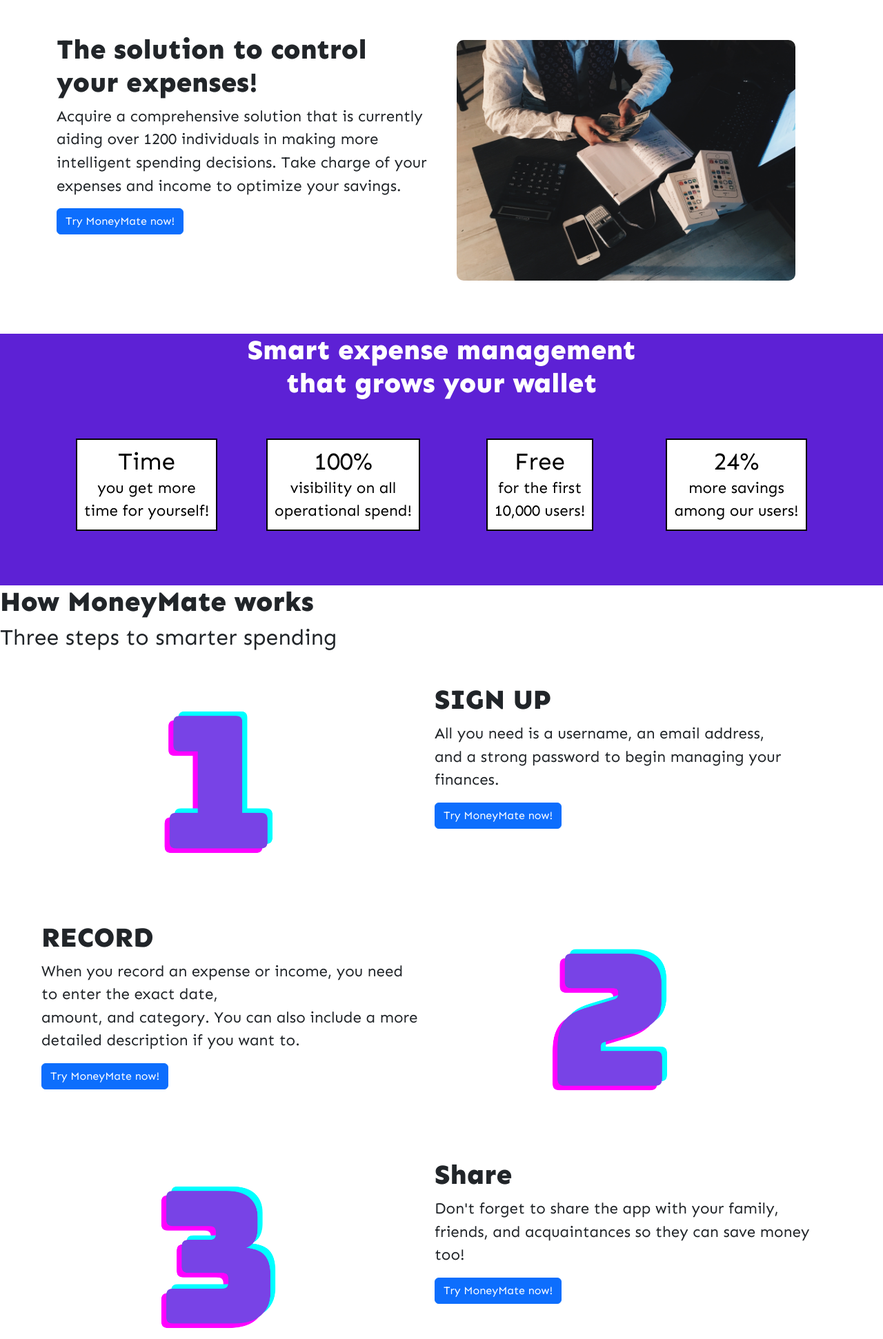
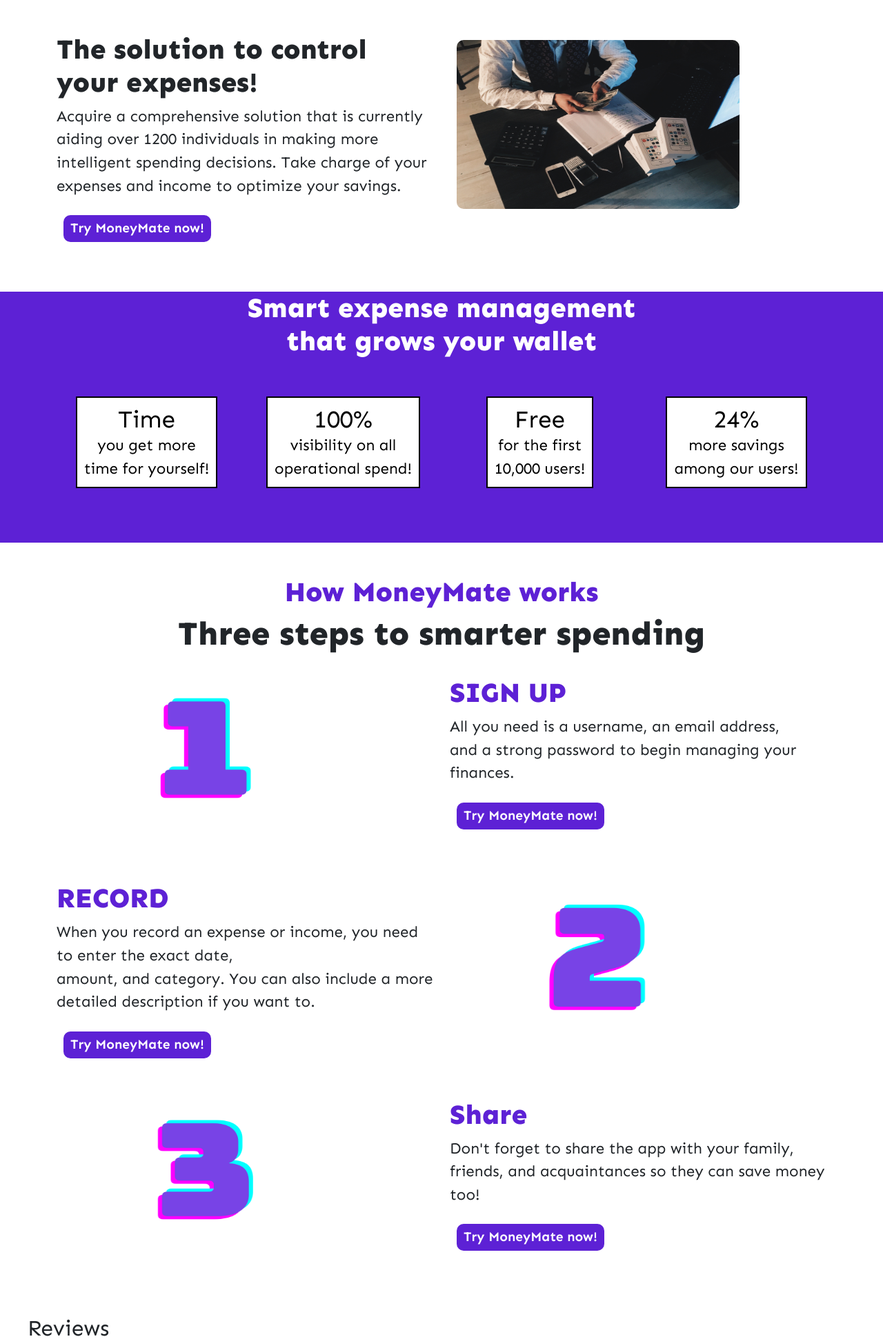
Before and after one commit to BohdanBezushka/MoneyMate, a Django app: page / in a window 1280 px wide. Shown: the part 107-2049 px from the top of the page at 69% size. Run offline with Django 3.2, Linux system fonts and the light colour scheme; some libraries are stand-ins or nearby versions.

Commit message:
Add style to Howitworks part2 in the base file

```diff
--- a/static/css/style.css
+++ b/static/css/style.css
@@ -3,7 +3,9 @@
 
 /*Global style */
 *{
+    /*----------------------------------*/
     overflow-x: hidden;
+    /*----------------------------------*/
     margin: 0;
     padding: 0;
 }
@@ -40,7 +42,7 @@ a .img-nav{
     text-decoration: underline;
 }
 
-nav .buttons {
+.btn {
     border-radius: 10px;
     background-color: #5d21d5;
     color: white;
@@ -51,7 +53,7 @@ nav .buttons {
     margin: 10px;
 }
 
-nav .buttons:hover {
+.btn:hover {
     background-color: white;
     color: black;
     border: 2px solid #5d21d5;
@@ -98,6 +100,29 @@ h5.card-title{
 }
 
 
+/*How it works Section PART 2*/
+.how-it-works-partwo {
+    display: flex;
+    justify-content: center;
+    align-items: center;
+    flex-direction: column;
+}
+
+section.how-it-works-partwo h1{
+    color: #5d21d5;
+}
+
+section.how-it-works-partwo h2 {
+    font-weight: 800;
+    font-size: 3rem;
+    text-align: center;
+}
+
+.img-fluid {
+    text-align: center;
+    height: 75%;
+    width: 75%;
+}
 /*Reviews Section*/
 .reviews{
     padding: 40px 40px 80px 40px;
--- a/templates/moneymate/base.html
+++ b/templates/moneymate/base.html
@@ -74,7 +74,7 @@
 		</section>
 
 		<!--How it works Section PART 1-->
-		<section class="how-it-works-partone h-100">
+		<section class="how-it-works-partone">
 			<h1>Smart expense management<br> that grows your wallet</h1>
 			<div class="container m-5">
 				<div class="row">
@@ -107,10 +107,10 @@
 		</section>
 
 		<!--How it works Section PART 2-->
-		<section class="how-it-works-partwo">
+		<section class="how-it-works-partwo mt-5">
 			<h1>How MoneyMate works</h1>
 			<h2>Three steps to smarter spending</h2>
-			<div id="how-it-works" class="container m-5">
+			<div id="how-it-works" class="container m-4">
 				<div class="row">
 					<div class="col-md-6">
 						<img class="img-fluid" src="{% static 'img/foto2.png' %}" alt="A person counting money.">
@@ -123,7 +123,7 @@
 				</div>
 			</div>
 
-			<div class="container m-5">
+			<div class="container m-4">
 				<div class="row">
 					<div class="col-md-6">
 						<h1>RECORD</h1>
@@ -136,7 +136,7 @@
 				</div>
 			</div>
 
-			<div class="container m-5">
+			<div class="container m-4">
 				<div class="row">
 					<div class="col-md-6">
 						<img class="img-fluid" src="{% static 'img/foto4.png' %}" alt="A person counting money.">
@@ -148,7 +148,6 @@
 					</div>
 				</div>
 			</div>
-
 		</section>
 
 		<!--Reviews Section-->
```
